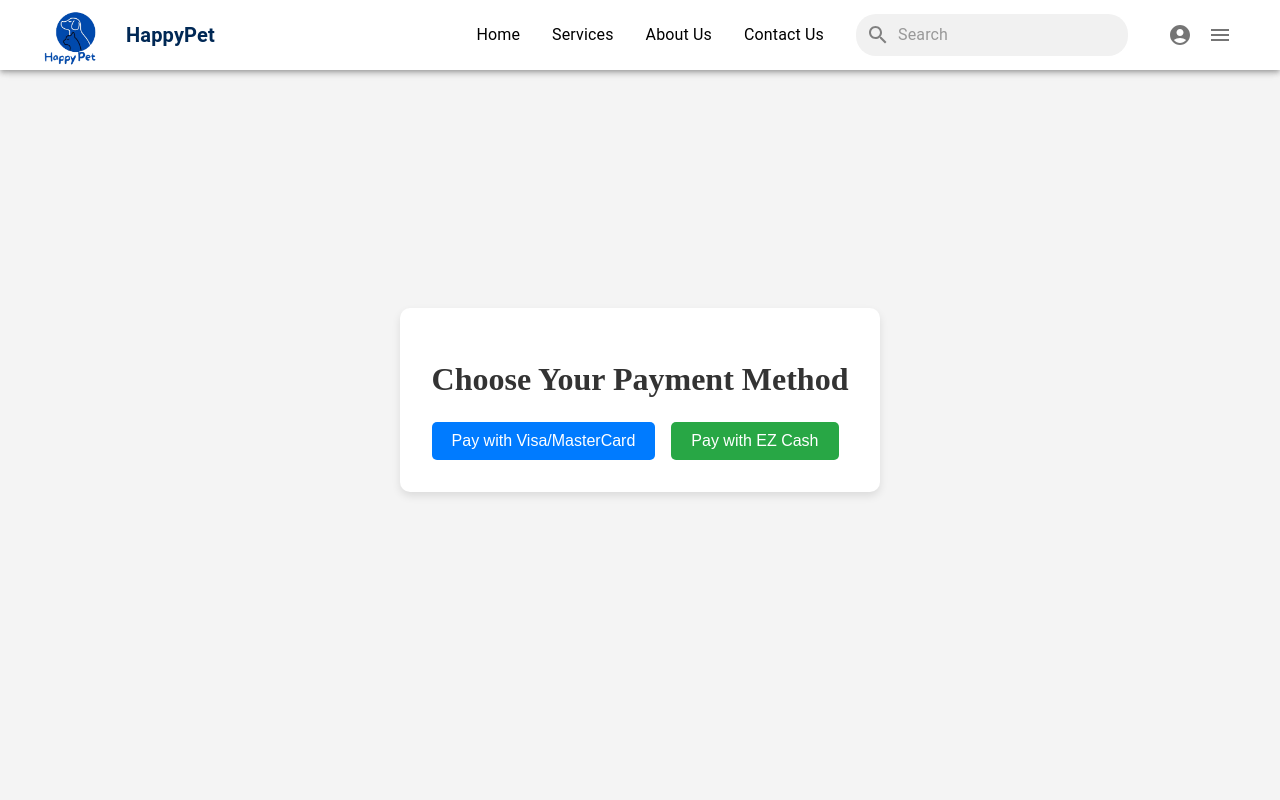
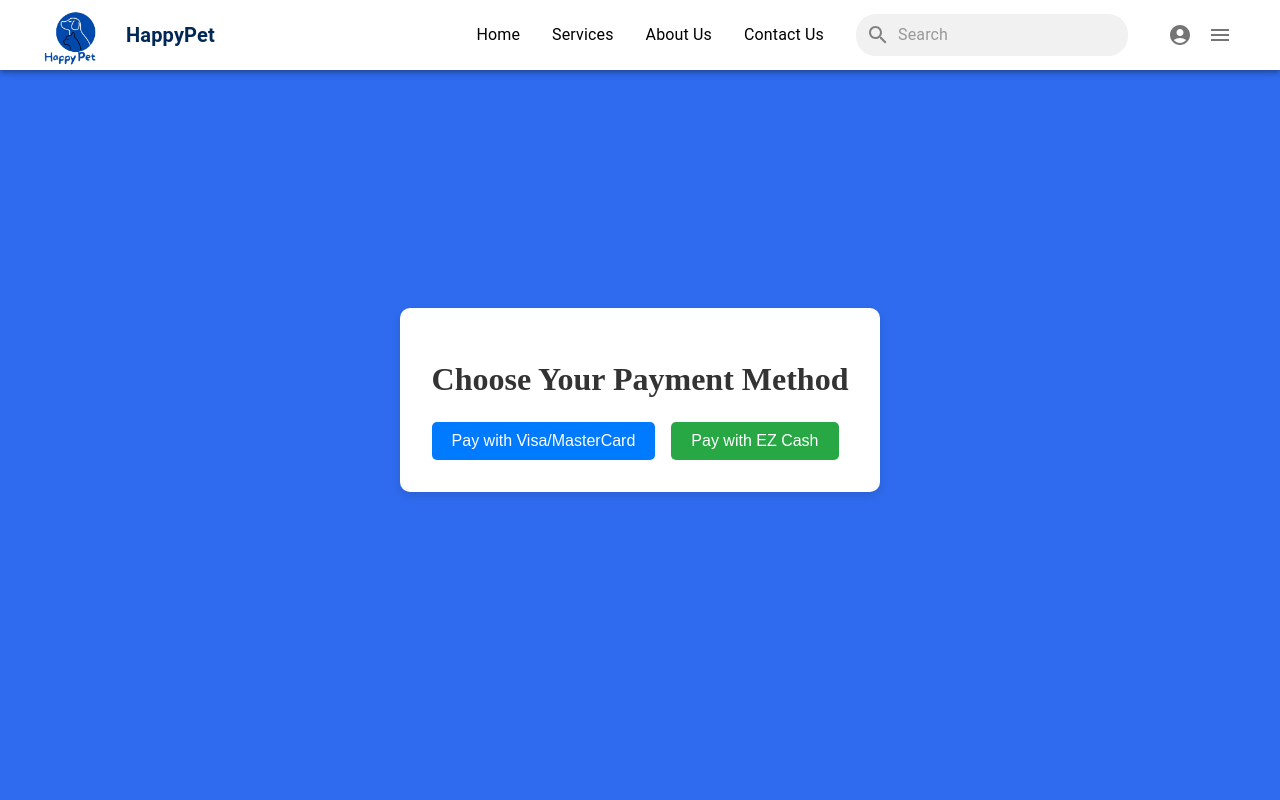
Before and after one commit to vihangajayasuriya446/Happy-Pet-Frontend, a React (Create React App) app: page / in a window 1280 px wide. Shown: the top 800 px of the page. Built offline with nearby package versions, Linux system fonts and the light colour scheme.

Commit message:
css homepage

```diff
--- a/src/styles/HomePage.module.css
+++ b/src/styles/HomePage.module.css
@@ -5,7 +5,7 @@
     justify-content: center;
     height: 100vh;
     text-align: center;
-    background-color: #f4f4f4;
+    background-color: #2f6bee;
   }
 
   .content {
```
